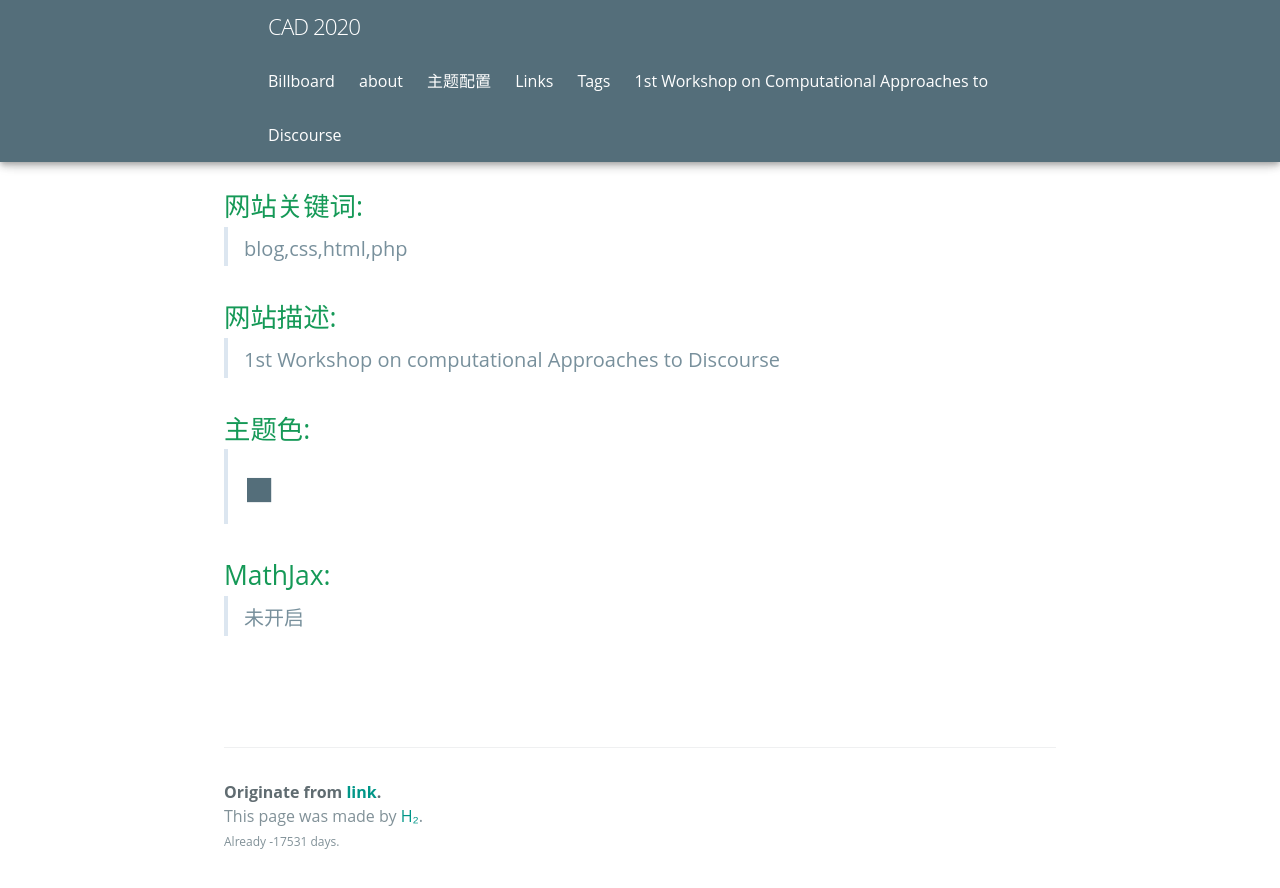
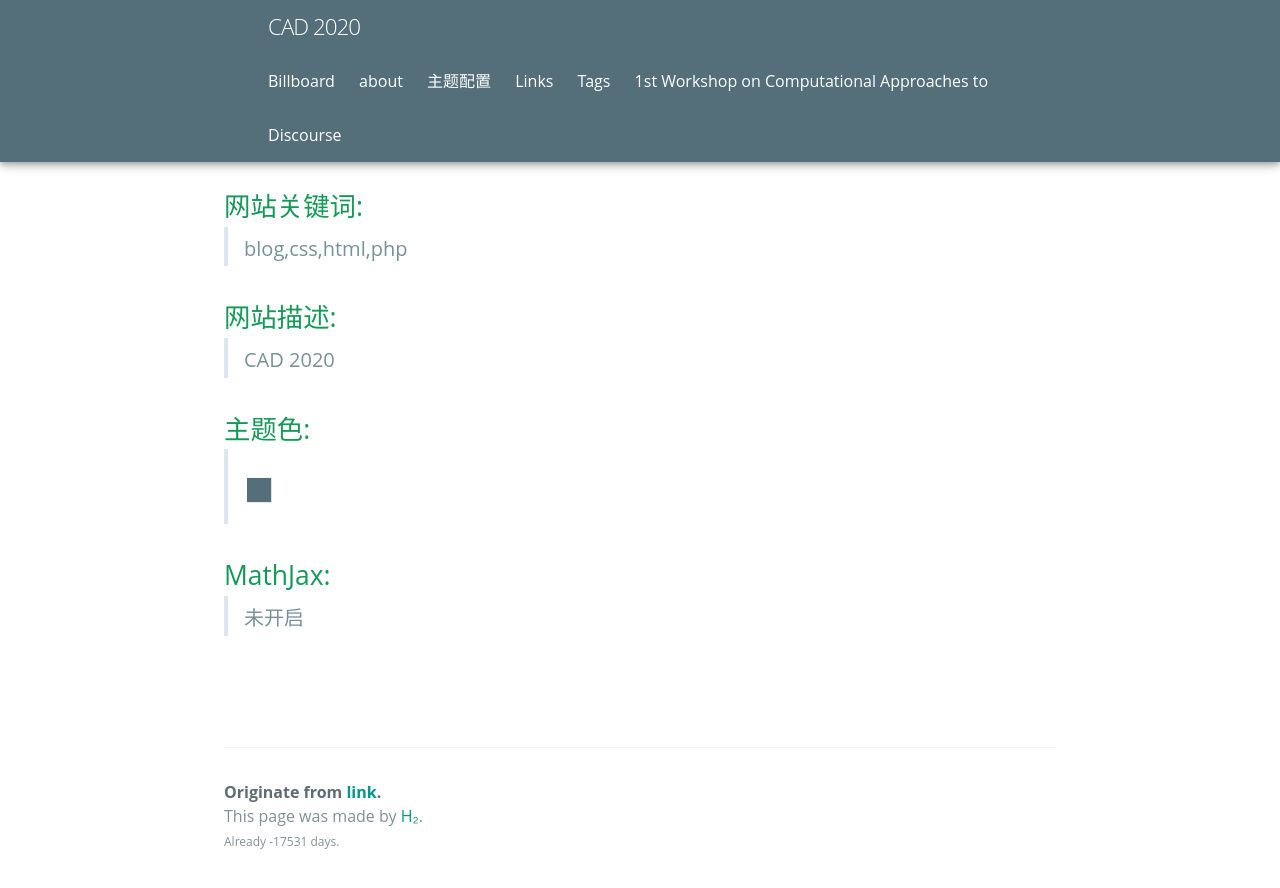
Before and after one commit to cad-workshop/cad-workshop.github.io, a Jekyll site: the page built from config/infor.html, in a window 1280 px wide and 900 px high, scrolled down 639 px. Shown: the top 888 px of the window. Built offline with Jekyll 4.4.1, drawn with Linux system fonts in a browser that asks for light colours; some web fonts are replaced.

Commit message:
Update _config.yml

```diff
--- a/_config.yml
+++ b/_config.yml
@@ -1,5 +1,5 @@
 title: CAD 2020
-description: 1st Workshop on computational Approaches to Discourse
+description: CAD 2020
 keywords: blog,css,html,php
 author: "Chloe"
 
```
